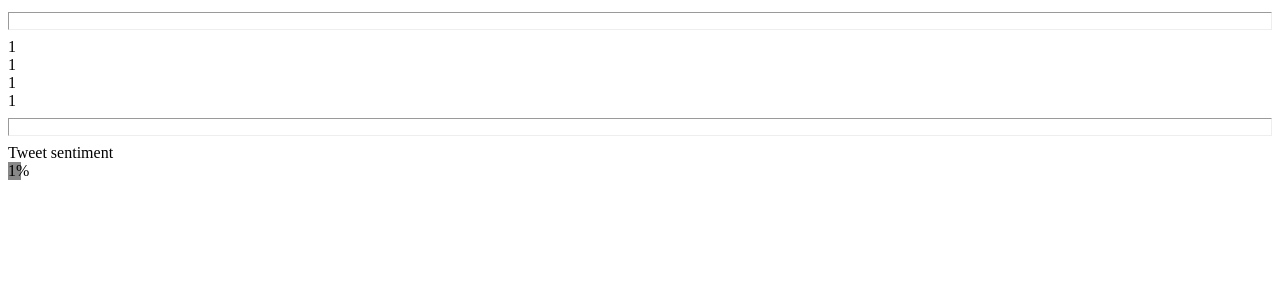
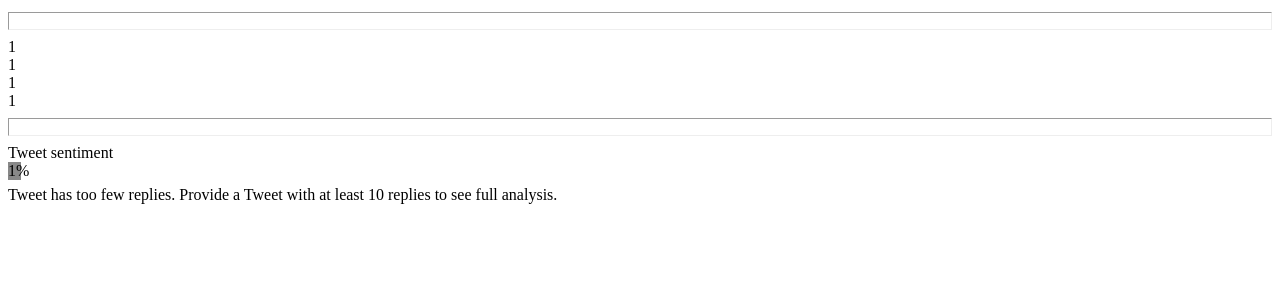
Before and after one commit to viktor-enzell/tweet-analyser, a Django app: template django_project/templates/multi_tweet.html in a window 1280 px wide. Shown: the part 464-764 px from the top of the page. Run offline with Django 3.2, Linux system fonts and the light colour scheme; the template is opened without the code that fills it: most values are stand-ins (such as "Sample title", 1, 10 or a date in 2020); parts of the project's set-up code (start-up, migrations or seed data) failed here and were passed over.

Commit message:
Added error messages.

```diff
--- a/django_project/templates/index.html
+++ b/django_project/templates/index.html
@@ -27,7 +27,9 @@
         {% endif %}
 
       {% else %}
-        <p class="fs-4 text-center mb-4">Failed to retrieve tweets</p>
+        <div class="alert alert-danger" role="alert">
+          Failed to retrieve tweets.
+        </div>
       {% endif %}
     {% endif %}
 
--- a/django_project/templates/single_tweet.html
+++ b/django_project/templates/single_tweet.html
@@ -46,5 +46,10 @@
     </div>
   </div>
 
+{% elif tweet_data.meta.reply_count < 10 %}
+
+  <div class="alert alert-warning" role="alert">
+    Tweet has too few replies. Provide a Tweet with at least 10 replies to see full analysis.
+  </div>
 
 {% endif %}
```
Also changed, not shown: db.sqlite3.
